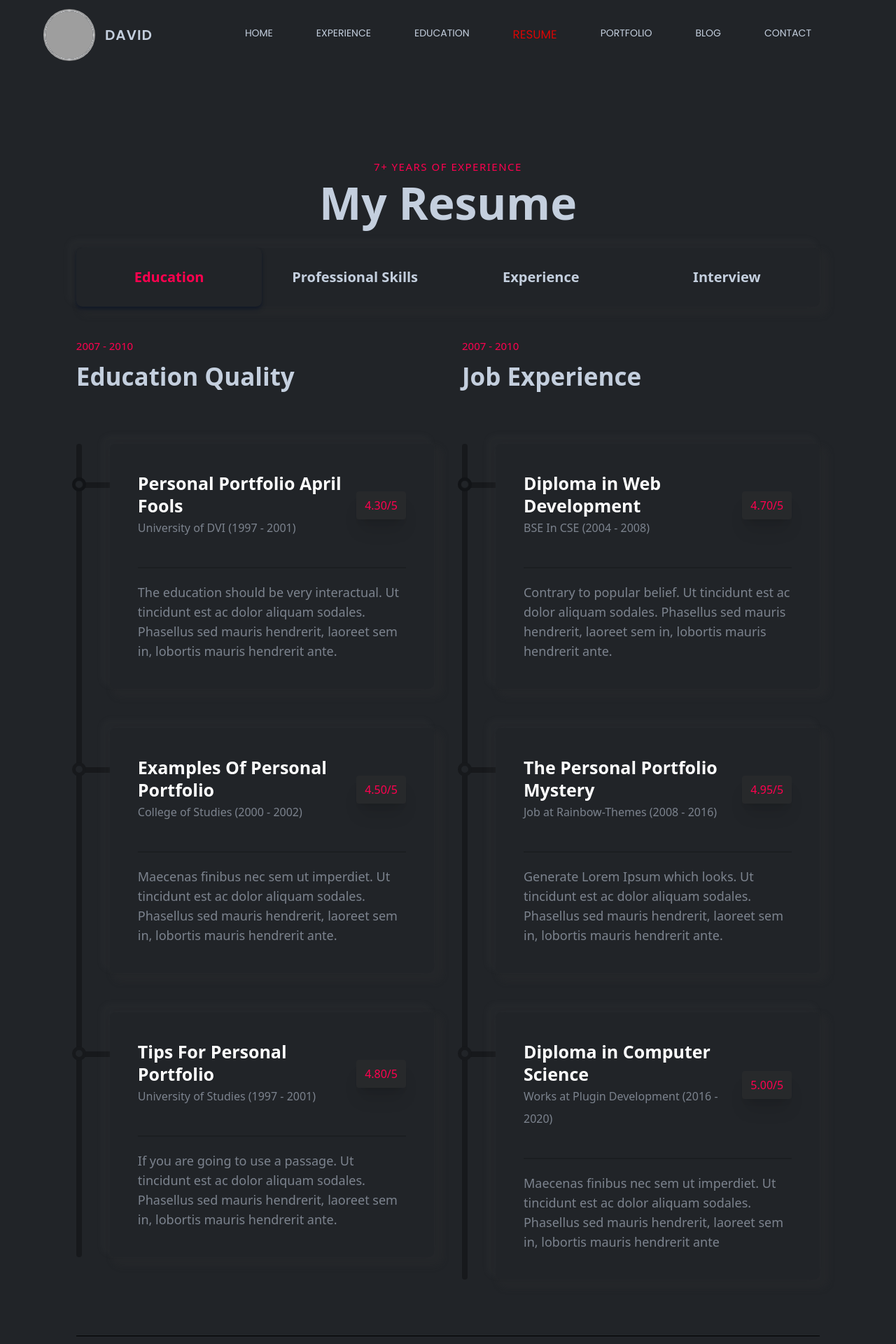
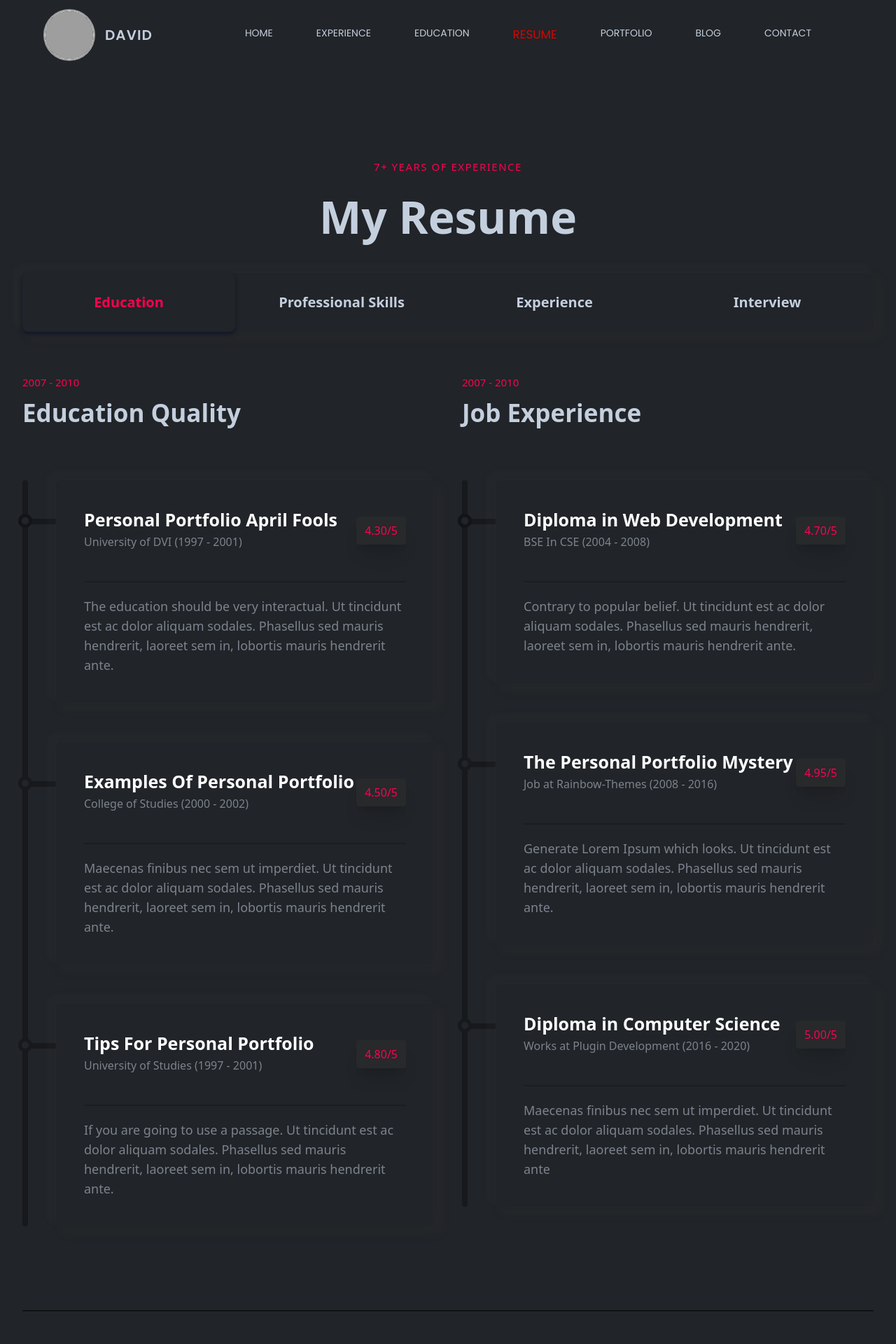
Before and after one commit to Pyae-Sone-Phone-Myint/my-portfolio, a React (Vite) app: page / in a window 1280 px wide. Shown: the top 1920 px of the page at 70% size. Built offline with nearby package versions, Linux system fonts and the light colour scheme; grey boxes are pictures that could not be loaded; the HTML template or start-up script is replaced by a standard one.

Commit message:
update_layout

```diff
--- a/src/components/Resume/Resume.css
+++ b/src/components/Resume/Resume.css
@@ -1,4 +1,7 @@
 .btn-shadow {
+  box-shadow: -8px -8px 10px 5px #878e9909, 8px 8px 10px 5px #34343432;
+}
+.box-shadow {
   box-shadow: -8px -8px 10px 5px #878e9909, 8px 8px 10px 5px #34343432;
 }
 .hover_child{
@@ -16,8 +19,7 @@
 
 .skills{
   width: 100%;
-  max-width: 600px;
-
+  /* max-width: 600px; */
 }
 .skill-bar{
   height: 8px;
--- a/src/components/Resume/Resume.jsx
+++ b/src/components/Resume/Resume.jsx
@@ -7,21 +7,22 @@ const Resume = () => {
   const [btn, setBtn] = useState("education");
   return (
     <>
-      <div>
-        <div className=" text-center text-[#ff014f] text-[15px] tracking-widest mb-5">
+      <div className=" flex justify-center flex-col items-center">
+        <div className=" text-center text-[#ff014f] text-[15px] tracking-widest mb-10">
           7+ YEARS OF EXPERIENCE
         </div>
-        <h1 className=" mb-12 text-center text-[#c4cfde] text-[8vw] lg:text-[5vw] font-semibold">
+        <h1 className=" mb-16 text-center text-[#c4cfde] text-[8vw] lg:text-[5vw] font-semibold">
           My Resume
         </h1>
         {/* button */}
-        <div className="flex flex-col lg:flex-row btn-shadow w-[83%] mx-auto rounded-lg">
+        <div className="container mx-auto">
+          <div className="flex flex-col lg:flex-row w-full btn-shadow mx-auto rounded-lg justify-center">
             <button
               className={`text-center py-4 lg:py-7 text-xl font-semibold hover:font-normal rounded-lg text-[#c4cfde] hover:shadow hover:shadow-gray-900 ${
                 btn == "education"
                   ? "shadow-md text-[#ff014f] shadow-gray-900"
                   : ""
-            } cursor-pointer select-none hover:text-[#ff014f] w-full lg:w-[25%]`}
+              } cursor-pointer select-none hover:text-[#ff014f] w-full `}
               onClick={(e) => {
                 setBtn(e.target.value);
               }}
@@ -34,7 +35,7 @@ const Resume = () => {
                 btn == "professional"
                   ? "shadow-md text-[#ff014f] shadow-gray-900"
                   : ""
-            } cursor-pointer select-none hover:text-[#ff014f] w-full lg:w-[25%]`}
+              } cursor-pointer select-none hover:text-[#ff014f] w-full `}
               onClick={(e) => {
                 setBtn(e.target.value);
               }}
@@ -47,7 +48,7 @@ const Resume = () => {
                 btn == "experience"
                   ? "shadow-md text-[#ff014f] shadow-gray-900"
                   : ""
-            } cursor-pointer select-none hover:text-[#ff014f] w-full lg:w-[25%]`}
+              } cursor-pointer select-none hover:text-[#ff014f] w-full `}
               onClick={(e) => {
                 setBtn(e.target.value);
               }}
@@ -60,7 +61,7 @@ const Resume = () => {
                 btn == "interview"
                   ? "shadow-md text-[#ff014f] shadow-gray-900"
                   : ""
-            } cursor-pointer select-none hover:text-[#ff014f] w-full lg:w-[25%]`}
+              } cursor-pointer select-none hover:text-[#ff014f] w-full `}
               onClick={(e) => {
                 setBtn(e.target.value);
               }}
@@ -69,10 +70,11 @@ const Resume = () => {
               Interview
             </button>
           </div>
+        </div>
         {/* // */}
         {/* resume_items */}
         <div className=" w-full ">
-          {btn === "professional"? <Resume_item2/>:<Resume_item1/>}
+          {btn === "professional" ? <Resume_item2 /> : <Resume_item1 />}
         </div>
       </div>
     </>
--- a/src/components/Resume/Resume_item1.jsx
+++ b/src/components/Resume/Resume_item1.jsx
@@ -4,7 +4,7 @@ import "./Resume";
 const Resume_item1 = () => {
   return (
     <>
-      <div className="w-[83%] mx-auto flex flex-col my-10 gap-10 lg:flex-row pb-10">
+      <div className="container mx-auto flex flex-col mt-14 gap-10 lg:flex-row pb-20 mb-10">
         <div className=" w-full lg:w-[50%]">
           <div className="text-[15px] mb-3 text-[#ff014f]">2007 - 2010</div>
           <div className=" text-[35px] mb-20 font-bold text-[#c4cfde]">
@@ -12,7 +12,7 @@ const Resume_item1 = () => {
           </div>
           {/* Personal Portfolio April Fools */}
           <div className=" flex flex-row-reverse w-full gap-10">
-            <div className="hover_sibling  w-full hover bg-[#212428] z-50 hover:text-white text-[#7c838e] btn-shadow p-10 rounded-lg select-none hover:bg-gradient-to-r from-[#1e2024] to-[#23272b]">
+            <div className="hover_sibling  w-full hover bg-[#212428] z-50 hover:text-white text-[#7c838e] box-shadow p-10 rounded-lg select-none hover:bg-gradient-to-r from-[#1e2024] to-[#23272b]">
               <div className="flex items-center justify-between pb-10">
                 <div className="">
                   <h1 className="text-white font-semibold text-[25px]">
@@ -41,7 +41,7 @@ const Resume_item1 = () => {
           </div>
           {/* Examples Of Personal Portfolio */}
           <div className=" flex flex-row-reverse w-full gap-10">
-            <div className="hover_sibling mt-14 w-full hover bg-[#212428] z-50 hover:text-white text-[#7c838e] btn-shadow p-10 rounded-lg select-none hover:bg-gradient-to-r from-[#1e2024] to-[#23272b]">
+            <div className="hover_sibling mt-14 w-full hover bg-[#212428] z-50 hover:text-white text-[#7c838e] box-shadow p-10 rounded-lg select-none hover:bg-gradient-to-r from-[#1e2024] to-[#23272b]">
               <div className="flex items-center justify-between pb-10">
                 <div className="">
                   <h1 className="text-white font-semibold text-[25px]">
@@ -69,7 +69,7 @@ const Resume_item1 = () => {
           </div>
           {/* Tips For Personal Portfolio */}
           <div className=" flex flex-row-reverse w-full gap-10">
-            <div className="hover_sibling mt-14 w-full hover bg-[#212428] z-50 hover:text-white text-[#7c838e] btn-shadow p-10 rounded-lg select-none hover:bg-gradient-to-r from-[#1e2024] to-[#23272b]">
+            <div className="hover_sibling mt-14 w-full hover bg-[#212428] z-50 hover:text-white text-[#7c838e] box-shadow p-10 rounded-lg select-none hover:bg-gradient-to-r from-[#1e2024] to-[#23272b]">
               <div className="flex items-center justify-between pb-10">
                 <div className="">
                   <h1 className="text-white font-semibold text-[25px]">
@@ -103,13 +103,15 @@ const Resume_item1 = () => {
           </div>
           {/* Diploma in Web Development */}
           <div className=" flex flex-row-reverse w-full gap-10">
-            <div className="hover_sibling  w-full hover bg-[#212428] z-50 hover:text-white text-[#7c838e] btn-shadow p-10 rounded-lg select-none hover:bg-gradient-to-r from-[#1e2024] to-[#23272b]">
+            <div className="hover_sibling  w-full hover bg-[#212428] z-50 hover:text-white text-[#7c838e] box-shadow p-10 rounded-lg select-none hover:bg-gradient-to-r from-[#1e2024] to-[#23272b]">
               <div className="flex items-center justify-between pb-10">
                 <div className="">
                   <h1 className="text-white font-semibold text-[25px]">
                     Diploma in Web Development
                   </h1>
-                  <p className="text-[#7c838e] text-[16px]">BSE In CSE (2004 - 2008)</p>
+                  <p className="text-[#7c838e] text-[16px]">
+                    BSE In CSE (2004 - 2008)
+                  </p>
                 </div>
                 <div className="text-[#ff014f] text-[16px] shadow-xl bg-[#27292b] px-3 py-1 rounded">
                   4.70/5
@@ -130,7 +132,7 @@ const Resume_item1 = () => {
           </div>
           {/* The Personal Portfolio Mystery */}
           <div className=" flex flex-row-reverse w-full gap-10">
-            <div className="hover_sibling mt-14 w-full hover bg-[#212428] z-50 hover:text-white text-[#7c838e] btn-shadow p-10 rounded-lg select-none hover:bg-gradient-to-r from-[#1e2024] to-[#23272b]">
+            <div className="hover_sibling mt-14 w-full hover bg-[#212428] z-50 hover:text-white text-[#7c838e] box-shadow p-10 rounded-lg select-none hover:bg-gradient-to-r from-[#1e2024] to-[#23272b]">
               <div className="flex items-center justify-between pb-10">
                 <div className="">
                   <h1 className="text-white font-semibold text-[25px]">
@@ -158,7 +160,7 @@ const Resume_item1 = () => {
           </div>
           {/*Diploma in Computer Science */}
           <div className=" flex flex-row-reverse w-full gap-10">
-            <div className="hover_sibling mt-14 w-full hover bg-[#212428] z-50 hover:text-white text-[#7c838e] btn-shadow p-10 rounded-lg select-none hover:bg-gradient-to-r from-[#1e2024] to-[#23272b]">
+            <div className="hover_sibling mt-14 w-full hover bg-[#212428] z-50 hover:text-white text-[#7c838e] box-shadow p-10 rounded-lg select-none hover:bg-gradient-to-r from-[#1e2024] to-[#23272b]">
               <div className="flex items-center justify-between pb-10">
                 <div className="">
                   <h1 className="text-white font-semibold text-[25px]">
@@ -186,7 +188,9 @@ const Resume_item1 = () => {
           </div>
         </div>
       </div>
-      <hr className="border-b-1 w-full lg:w-[83%] mx-auto border-black" />
+      <div className=" container mx-auto">
+      <hr className="border-b-1 w-full border-black" />
+      </div>
     </>
   );
 };
--- a/src/components/Resume/Resume_item2.jsx
+++ b/src/components/Resume/Resume_item2.jsx
@@ -4,9 +4,11 @@ import "./Resume"
 const Resume_item2 = () => {
   return (
     <>
-      <div className="w-[83%] mx-auto flex flex-col my-10 gap-10 lg:flex-row pb-5">
+      <div className="container flex flex-col mt-10 mx-auto gap-24 lg:flex-row pb-20 ">
         <div className=" w-full lg:w-[50%]">
-          <div className="text-[#ff014f] text-[17px] tracking-widest">Features</div>
+          <div className="text-[#ff014f] text-[17px] tracking-widest">
+            Features
+          </div>
           <div className=" text-[35px] mb-7 font-bold text-[#c4cfde]">
             Design Skill
           </div>
@@ -79,7 +81,9 @@ const Resume_item2 = () => {
           </div>
         </div>
         <div className=" w-full lg:w-[50%]">
-          <div className="text-[#ff014f] text-[17px] tracking-widest">Features</div>
+          <div className="text-[#ff014f] text-[17px] tracking-widest">
+            Features
+          </div>
           <div className=" text-[35px] mb-7 font-bold text-[#c4cfde]">
             Development Skill
           </div>
@@ -152,7 +156,9 @@ const Resume_item2 = () => {
           </div>
         </div>
       </div>
-      <hr className="border-b-1 w-full lg:w-[83%] mx-auto border-black" />
+      <div className=" container mx-auto">
+        <hr className="border-b-1 w-full border-black" />
+      </div>
     </>
   );
 };
```
Lines whose indentation alone changed are shown as unchanged.
